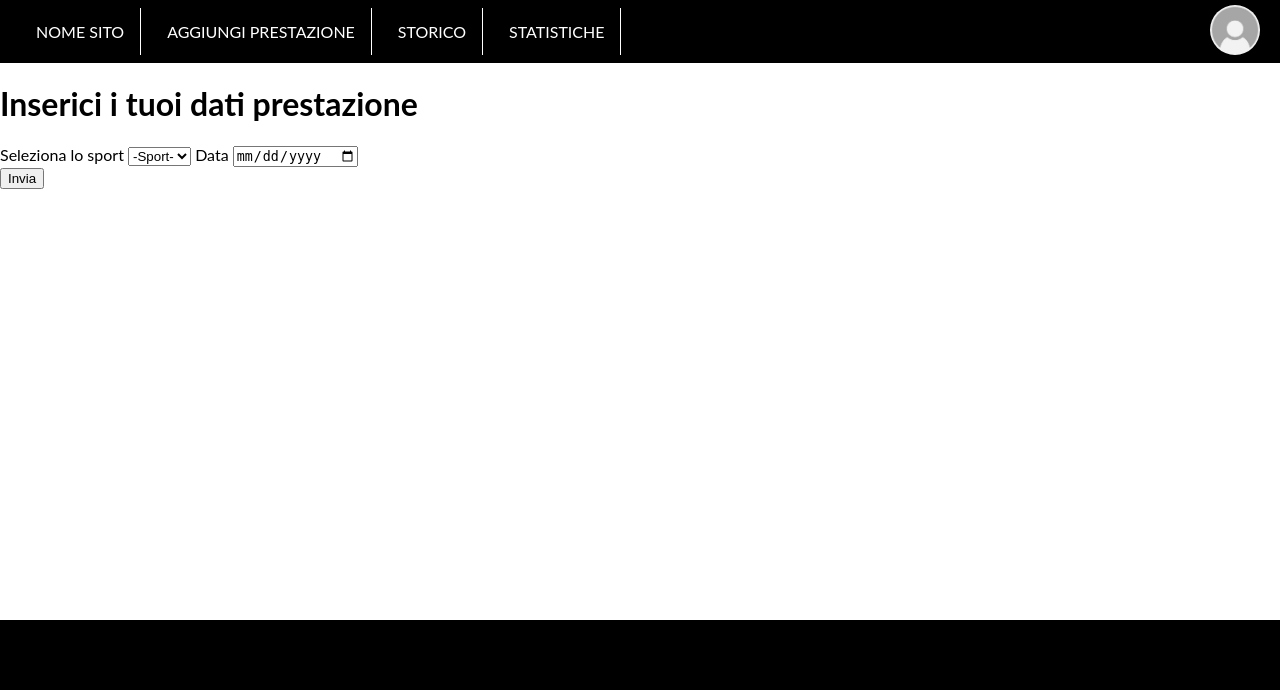
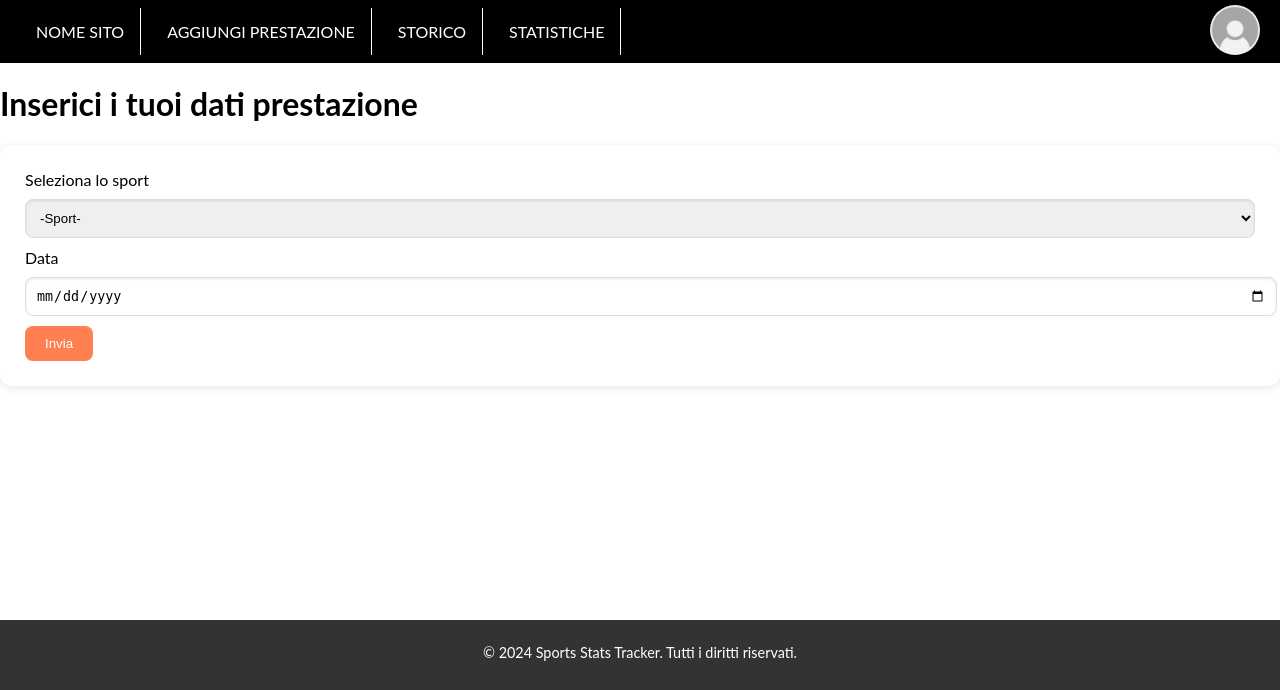
Before and after one commit to Lokkona/Progetto, a PHP site: page /inserisci_dati_form.php in a window 1280 px wide. Shown: the part 110-800 px from the top of the page. Run offline with PHP 8.4, Linux system fonts and the light colour scheme.

Commit message:
inserisci dati

```diff
--- a/inserisci_dati.css
+++ b/inserisci_dati.css
@@ -125,3 +125,58 @@
     position: relative;
     bottom: 0;
 }
+form {
+    background-color: white;
+    padding: 25px;
+    border-radius: 12px;
+    box-shadow: 0 2px 10px rgba(0, 0, 0, 0.1);
+    margin-bottom: 20px;
+}
+
+input, select {
+    width: 100%;
+    padding: 10px;
+    margin: 10px 0;
+    border-radius: 8px;
+    border: 1px solid #ddd;
+    box-shadow: inset 0 1px 3px rgba(0, 0, 0, 0.1);
+    transition: border-color 0.3s ease;
+}
+
+input:focus, select:focus {
+    border-color: #ff7f50;
+    outline: none;
+}
+
+button {
+    background-color: #ff7f50;
+    color: white;
+    padding: 10px 20px;
+    border: none;
+    border-radius: 8px;
+    cursor: pointer;
+    transition: background-color 0.3s ease;
+}
+
+button:hover {
+    background-color: #e66e40;
+}
+
+/* Form Sport */
+.formSport {
+    margin-top: 20px;
+    padding: 20px;
+    background-color: #fff;
+    border-radius: 8px;
+    box-shadow: 0 2px 8px rgba(0, 0, 0, 0.1);
+}
+
+/* Footer */
+.footer {
+    background-color: #333;
+    color: white;
+    text-align: center;
+    padding: 10px 0;
+    margin-top: auto;
+    font-size: 0.9em;
+}
--- a/inserisci_dati_form.php
+++ b/inserisci_dati_form.php
@@ -178,7 +178,7 @@
         </div>
     </form>
     </div>
-    <div class="footer"></div>
+    <div class="footer"><p>&copy; 2024 Sports Stats Tracker. Tutti i diritti riservati.</p></div>
     <script>
         function mostraSport(){
             const formSport=document.querySelectorAll('.formSport');
```
